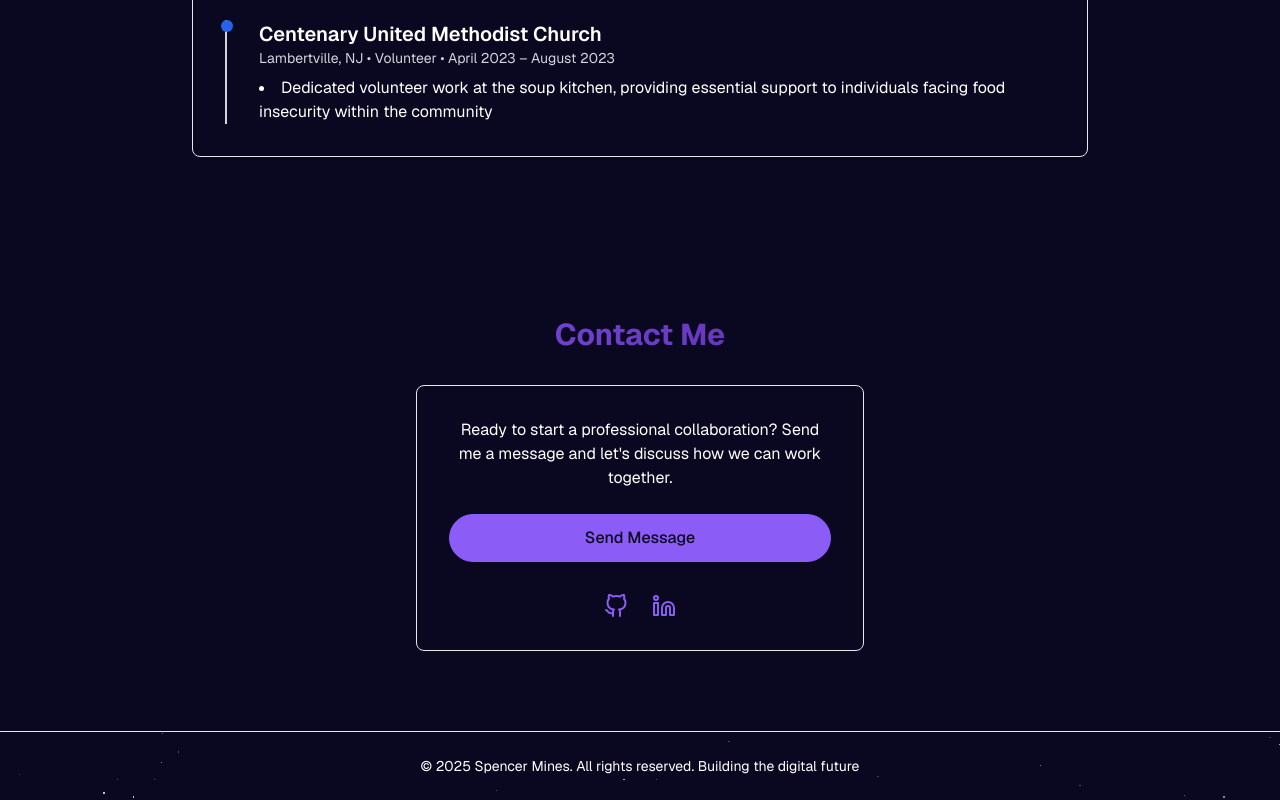
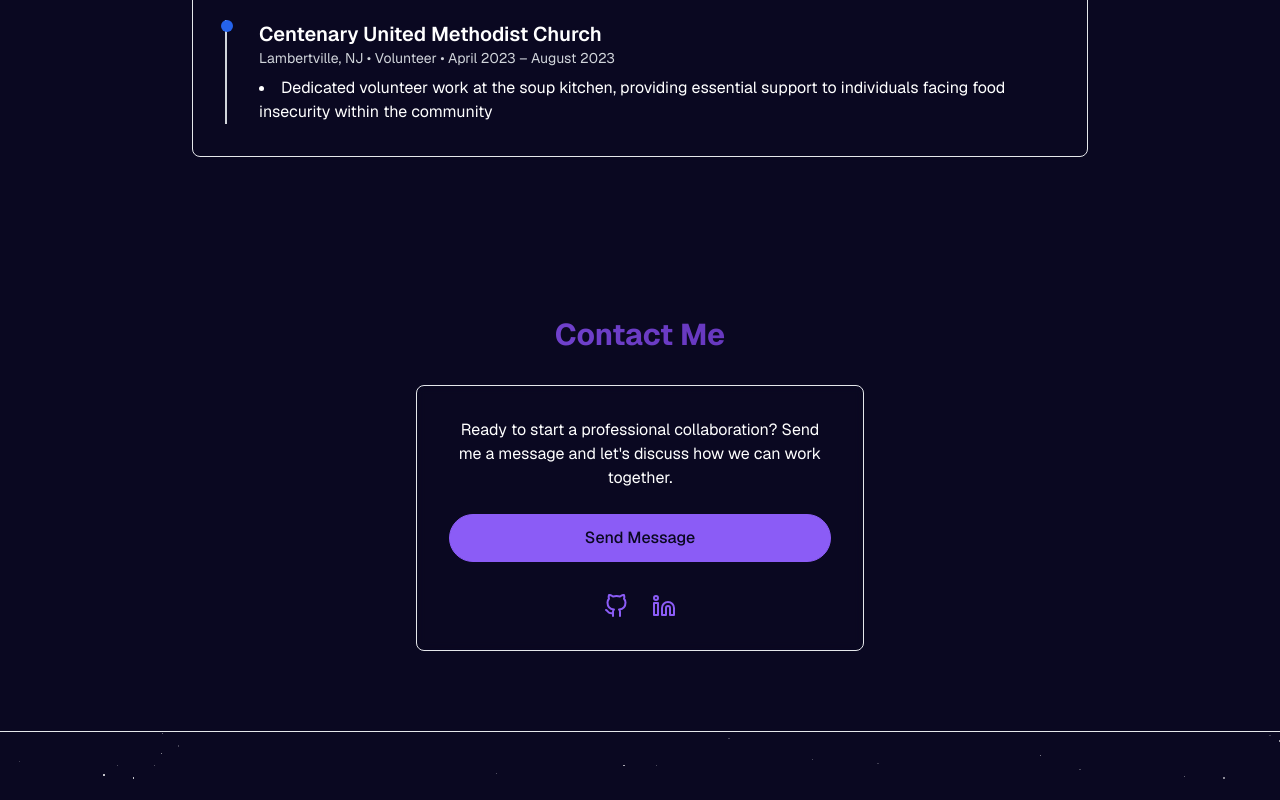
Before and after one commit to Spencer29496/Mines_Portfolio, a Next.js app: page / in a window 1280 px wide. Shown: the part 4864-5664 px from the top of the page. Built offline with nearby package versions, Linux system fonts and the light colour scheme.

Commit message:
design change

```diff
--- a/src/app/page.tsx
+++ b/src/app/page.tsx
@@ -207,7 +207,6 @@ export default function Home() {
         </div>
         <div className="container mx-auto px-4 relative">
           <p className="text-center text-sm text-accent-primary/70">
-            © {new Date().getFullYear()} Spencer Mines. All rights reserved. <span className="text-foreground/50">Building the digital future</span>
           </p>
         </div>
       </footer>
```
